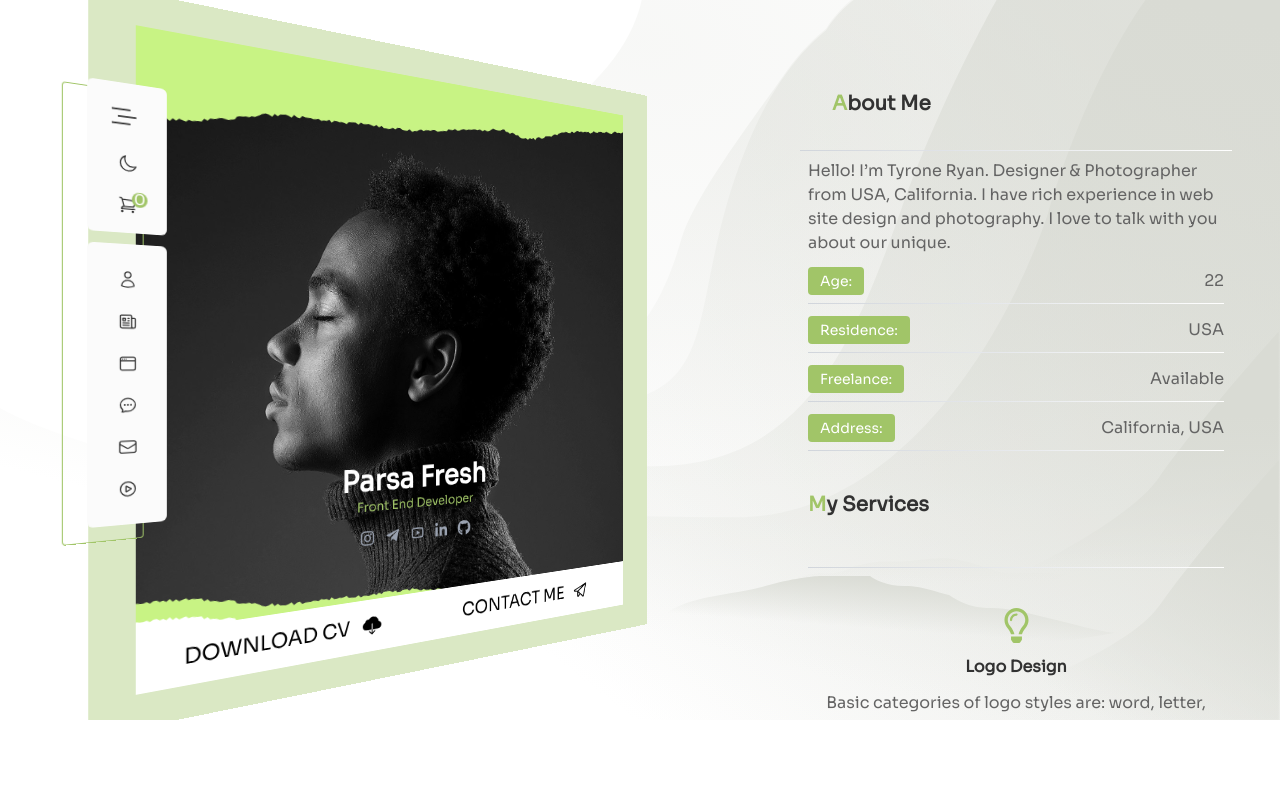
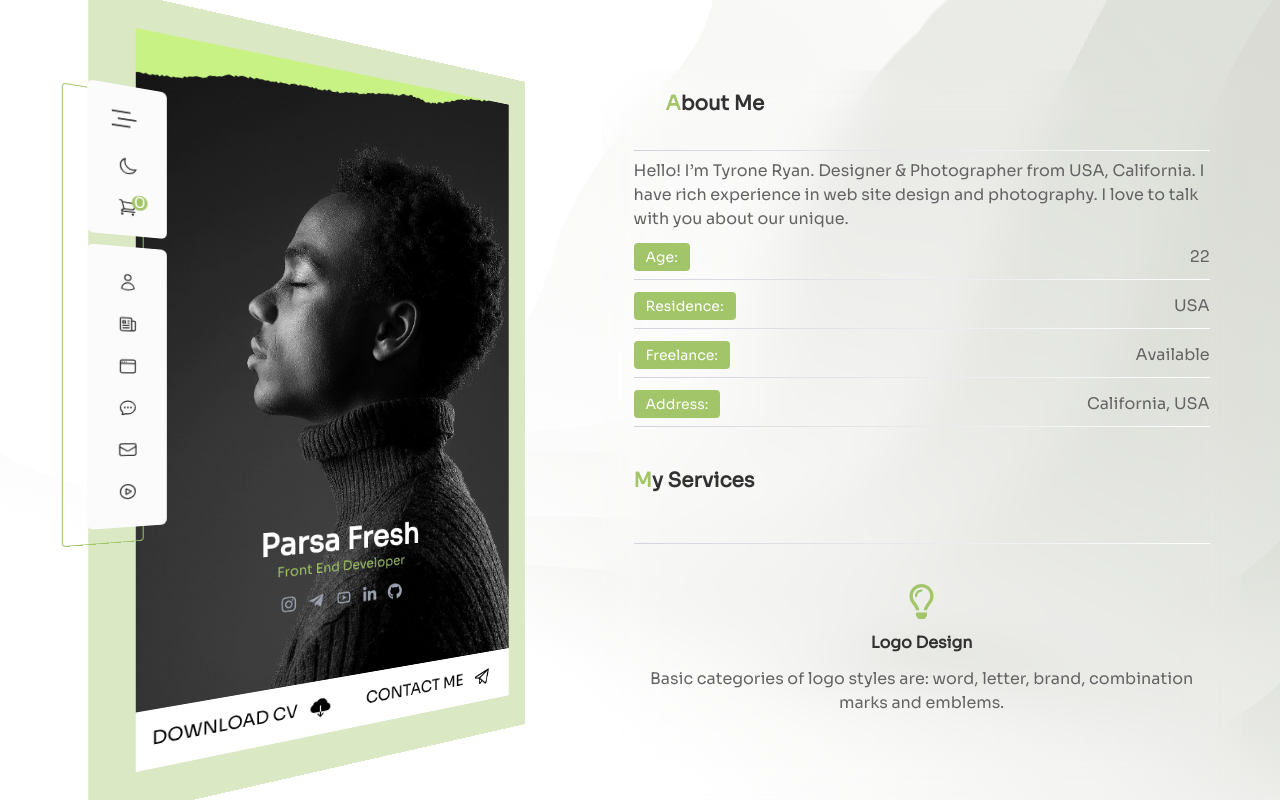
Before and after one commit to parsa-farshah/testNavPortfolio, a Next.js app: page / in a window 1280 px wide. Built offline with nearby package versions, Linux system fonts and the light colour scheme.

Commit message:
finish about us responsive

```diff
--- a/app/components/AboutUs.tsx
+++ b/app/components/AboutUs.tsx
@@ -8,7 +8,7 @@ import { GiChessQueen } from "react-icons/gi";
 
 function AboutUs() {
   return (
-    <div className="sm:pl-28 md:pl-40 mt-5">
+    <div className="sm:pl-28 md:pl-40 lg:pl-0 mt-5">
       {/*----------------------------------- About ME ----------------------------*/}
       <div className="w-[90%]  px-8 mx-auto pb-8">
         <h1 className="text-[#323232] font-extrabold text-xl">
--- a/app/components/ImageMe.tsx
+++ b/app/components/ImageMe.tsx
@@ -14,7 +14,7 @@ import { PiTelegramLogo } from "react-icons/pi";
 
 function ImageMe() {
   return (
-    <section className="w-full h-[500px] sm:w-full px-5 mt-3 mx-auto sm:px-3 sm:mt-6 sm:h-[600px]  lg:w-[700px] lg:h-[720px] xl:pt-0 lg:m-0 lg:-translate-x-11 before:content-[] before:w-[110%] before:h-[110%] before:bg-[#dae8c4] before:absolute before:left-[-35px] before:top-[-36px] before:hidden lg:before:flex">
+    <section className="w-full h-[500px] sm:w-full px-5 mt-3 mx-auto sm:px-3 sm:mt-6 sm:h-[600px]  lg:w-[500px] lg:h-[100vh] xl:pt-0 lg:m-0 lg:-translate-x-11 before:content-[] before:w-[110%] before:h-[110%] before:bg-[#dae8c4] before:absolute before:left-[-35px] before:top-[-36px] before:hidden lg:before:flex">
       <div className="bgMe w-full h-full object-cover object-center relative overflow-hidden">
         {/* top image */}
         <div className="w-[200%] h-[200px] sm:-translate-y-9 md:-translate-y-18 object-cover absolute top-0 left-[-50%] ">
@@ -82,7 +82,7 @@ function ImageMe() {
         <div className="w-full absolute bottom-0 left-0 flex justify-between boeder-t ">
           {/* left */}
           <div className="flex items-center w-1/2 h-16 bg-[#ffffff] justify-center gap-4 group cursor-pointer">
-            <a className="text-lg md:text-2xl uppercase " href="">
+            <a className="text-sm md:text-xl uppercase " href="">
               Download Cv
             </a>
             <div className="group-hover:text-[#a1c568] group-hover:-translate-y-2 duration-500">
@@ -91,7 +91,7 @@ function ImageMe() {
           </div>
           {/* right */}
           <div className="flex items-center w-1/2 h-16 bg-[#ffffff] justify-center gap-4 group cursor-pointer">
-            <a className="text-lg md:text-2xl uppercase " href="">
+            <a className="text-sm md:text-xl uppercase " href="">
               contact me
             </a>
             <div className="group-hover:text-[#a1c568] group-hover:-translate-y-2 duration-500">
--- a/app/page.tsx
+++ b/app/page.tsx
@@ -5,15 +5,17 @@ import Navbar from "./components/Navbar";
 export default function Home() {
   return (
     <div className="w-full flex justify-center transform-3d flex-col bgWhite lg:relative lg:overflow-hidden lg:flex-row">
-      <div className="w-full lg:origin-left lg:perspective-midrange lg:rotate-y-[25deg] 2xl:container sm:flex ">
+      <div className="w-full lg:origin-left lg:perspective-midrange lg:rotate-y-[25deg] 2xl:container sm:flex">
         <div className="fixed z-50 bg-[#fbfbfb] sm:bg-[#ff343400] lg:perspective-[480px] lg:origin-left lg:translate-y-9 lg:rotate-y-[28deg]">
           <Navbar />
         </div>
-        <div className="w-full sm:pl-28 md:pl-40 pt-48 sm:pt-0 z-40 lg:perspective-[480px] lg:origin-left  lg:rotate-y-[28deg]">
+        <div className="w-full sm:pl-28 md:pl-40 pt-48 sm:pt-0 z-40 lg:perspective-[480px] lg:origin-left lg:rotate-y-[28deg]">
           <ImageMe />
         </div>
       </div>
-      <div className="lg:absolute top-[70px] lg:right-[24px] lg:w-[50%] lg:overflow-y-scroll">
+
+      {/* فقط این بخش اسکرول‌پذیر بشه در سایز lg */}
+      <div className="lg:absolute top-[70px] lg:right-[3%] lg:w-[50%] lg:h-screen lg:overflow-y-scroll backdrop-blur-xl">
         <AboutUs />
       </div>
     </div>
```
Also changed, not shown: 3 other files (tests, documents, lock files or other folders).
